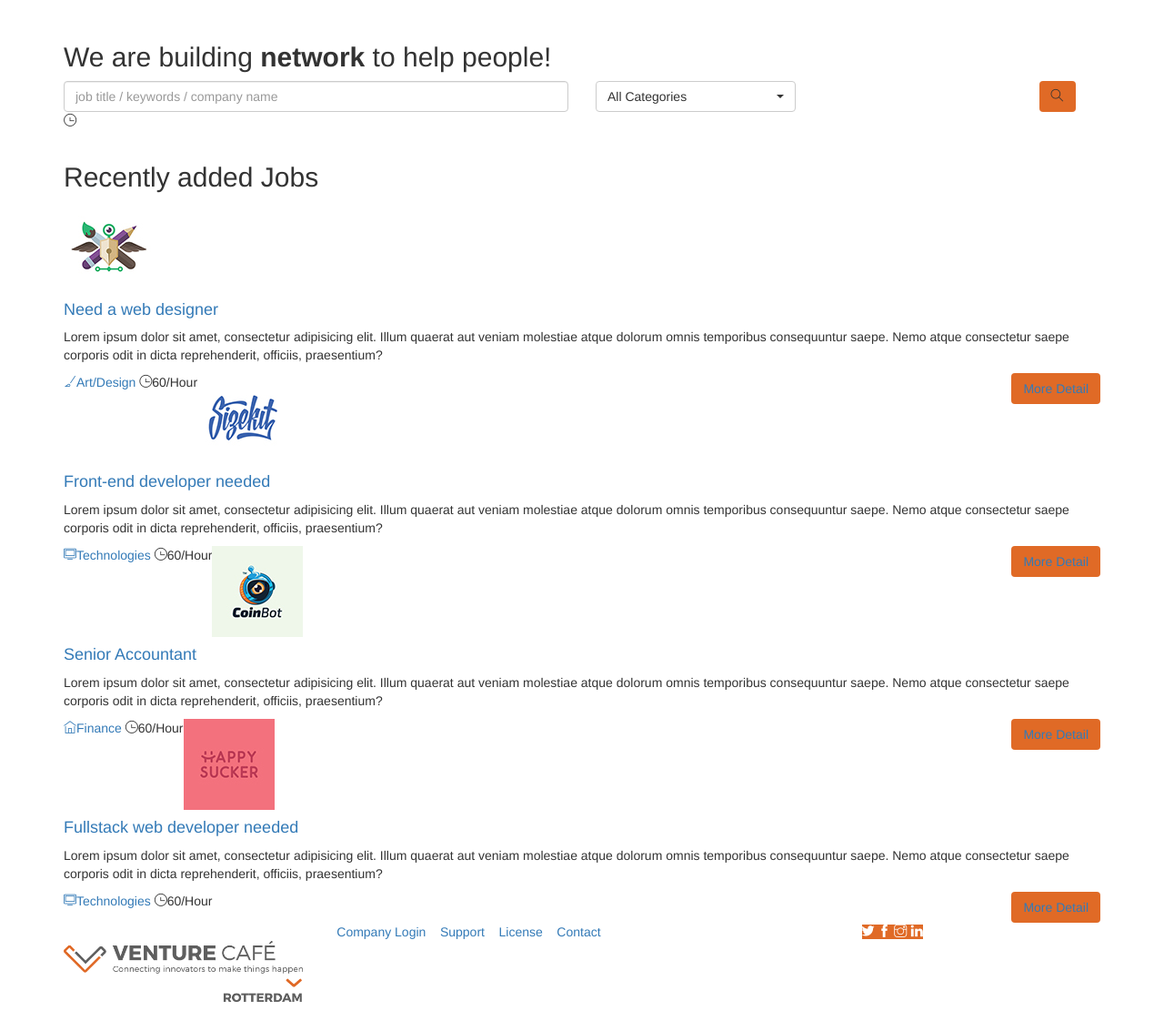
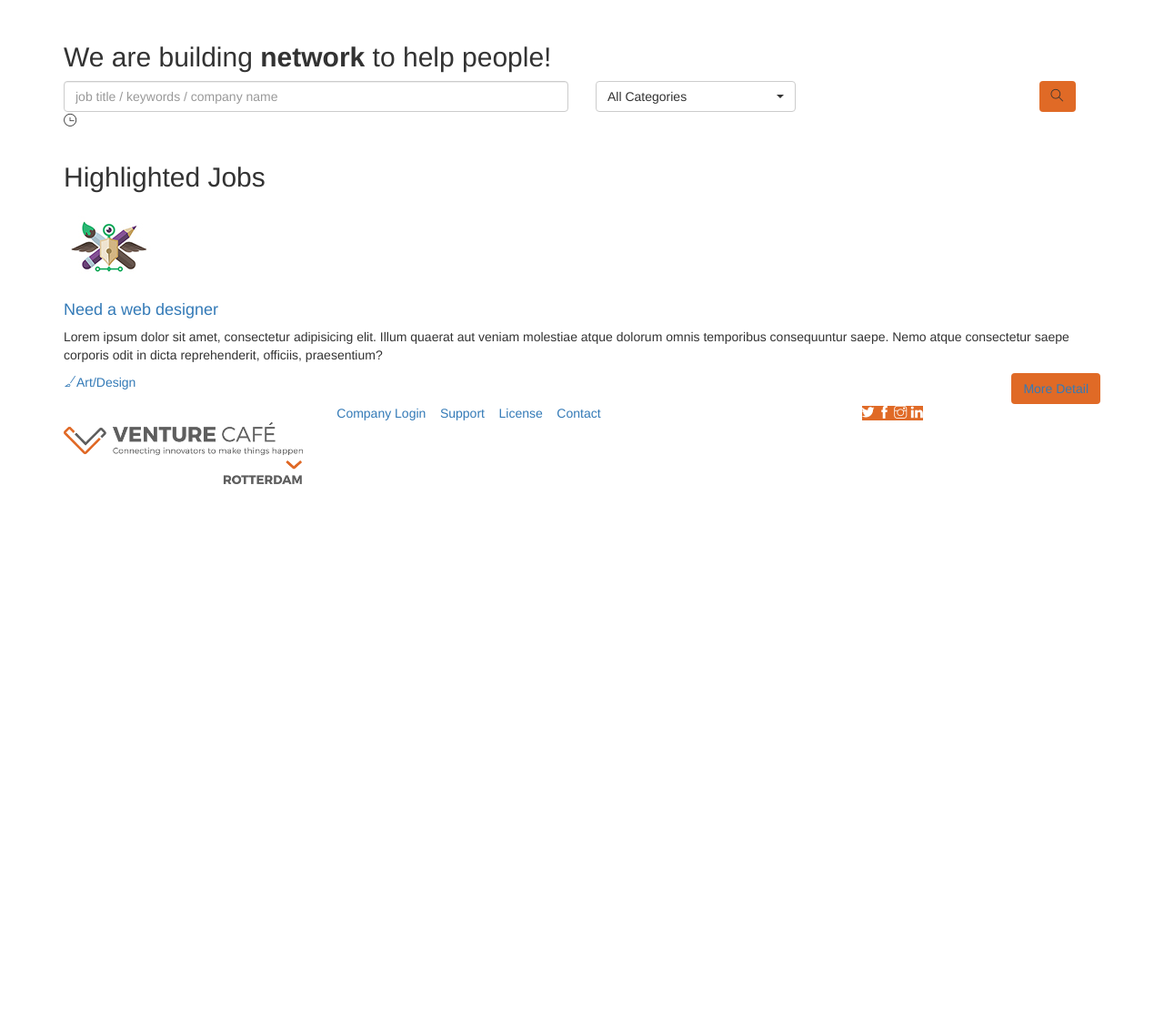
Before and after one commit to tahaygun/talent-portal, a CodeIgniter app: page /database/ in a window 1280 px wide. Shown: the part 246-1357 px from the top of the page at 91% size. After the commit the page ends 778 px from the top, so only its background shows below. Run offline with CodeIgniter, Linux system fonts and the light colour scheme; tables that the repository leaves empty or names only in its code hold one stand-in row (values such as "Sample post"); some libraries are stand-ins or nearby versions.

Commit message:
homepage clean for print

```diff
--- a/application/config/autoload.php
+++ b/application/config/autoload.php
@@ -132,4 +132,4 @@
 |
 |	$autoload['model'] = array('first_model' => 'first');
  */
-$autoload['model'] = array();
+$autoload['model'] = array('tpmodel');
--- a/application/controllers/Process.php
+++ b/application/controllers/Process.php
@@ -5,7 +5,8 @@
 {
 	public function index()
 	{
-		$this->load->view('homepage');
+		$data = $this->tpmodel->highlightedpostings();
+		$this->load->view('homepage', array('data' => $data));
 	}
 	public function openjoinpage()
 	{
--- /dev/null
+++ b/application/models/tpmodel.php
@@ -0,0 +1,14 @@
+<?php
+defined('BASEPATH') or exit('No direct script access allowed');
+class Tpmodel extends CI_Model
+{
+    public function highlightedpostings()
+    {
+        $query = "SELECT * FROM users
+        JOIN postings
+        ON users.id = postings.user_id
+        WHERE postings.highlighted=1";
+        $result = $this->db->query($query)->result_array();
+        return $result;
+    }
+}
--- a/application/views/homepage.php
+++ b/application/views/homepage.php
@@ -1,6 +1,7 @@
 <?php
 defined('BASEPATH') or exit('No direct script access allowed');
-?><!DOCTYPE html>
+?>
+	<!DOCTYPE html>
 	<html lang="en">
 
 	<head>
@@ -59,9 +60,8 @@
 									<span class="icon-bar"></span>
 									<span class="icon-bar"></span>
 								</button>
-              <a class="navbar-brand logo" href="index.html">
-                <img src="assets/img/logov.png"
-                  alt="" width="190px;">
+								<a class="navbar-brand logo" href="/">
+									<img src="assets/img/logov.png" alt="" width="190px;">
 								</a>
 							</div>
 
@@ -201,9 +201,12 @@
 			<!-- Find Job Section Start -->
 			<section class="find-job section">
 				<div class="container">
-        <h2 class="section-title">Recently added Jobs</h2>
+					<h2 class="section-title">Highlighted Jobs</h2>
 					<div class="row">
 						<div class="col-md-12">
+							<?php foreach ($data as $posting) {
+								# code...
+						} ?>
 							<div class="job-list">
 								<div class="thumb">
 									<a href="job-details.html">
@@ -214,9 +217,8 @@
 									<h4>
 										<a href="job-details.html">Need a web designer</a>
 									</h4>
-                <p>Lorem ipsum dolor sit amet, consectetur adipisicing elit. Illum quaerat aut veniam molestiae atque dolorum
-                  omnis temporibus consequuntur saepe. Nemo atque consectetur saepe corporis odit in dicta reprehenderit,
-                  officiis, praesentium?
+									<p>Lorem ipsum dolor sit amet, consectetur adipisicing elit. Illum quaerat aut veniam molestiae atque dolorum omnis
+										temporibus consequuntur saepe. Nemo atque consectetur saepe corporis odit in dicta reprehenderit, officiis, praesentium?
 									</p>
 									<div class="job-tag">
 										<div class="pull-left">
@@ -225,106 +227,10 @@
 													<a href="browse-categories.html">
 														<i class="ti-brush"></i>Art/Design</a>
 												</span>
-                      <span>
-                        <i class="ti-time"></i>60/Hour</span>
 											</div>
 										</div>
 										<div class="pull-right">
 
-                    <a href="job-details.html" class="btn btn-common btn-rm">More Detail</a>
-                  </div>
-                </div>
-              </div>
-            </div>
-            <div class="job-list">
-              <div class="thumb">
-                <a href="job-details.html">
-                  <img src="assets/img/jobs/img-2.jpg" alt="">
-                </a>
-              </div>
-              <div class="job-list-content">
-                <h4>
-                  <a href="job-details.html">Front-end developer needed</a>
-                </h4>
-                <p>Lorem ipsum dolor sit amet, consectetur adipisicing elit. Illum quaerat aut veniam molestiae atque dolorum
-                  omnis temporibus consequuntur saepe. Nemo atque consectetur saepe corporis odit in dicta reprehenderit,
-                  officiis, praesentium?
-                </p>
-                <div class="job-tag">
-                  <div class="pull-left">
-                    <div class="meta-tag">
-                      <span>
-                        <a href="browse-categories.html">
-                          <i class="ti-desktop"></i>Technologies</a>
-                      </span>
-                      <span>
-                        <i class="ti-time"></i>60/Hour</span>
-                    </div>
-                  </div>
-                  <div class="pull-right">
-                    <a href="job-details.html" class="btn btn-common btn-rm">More Detail</a>
-                  </div>
-                </div>
-              </div>
-            </div>
-            <div class="job-list">
-              <div class="thumb">
-                <a href="job-details.html">
-                  <img src="assets/img/jobs/img-3.jpg" alt="">
-                </a>
-              </div>
-              <div class="job-list-content">
-                <h4>
-                  <a href="job-details.html">Senior Accountant</a>
-                </h4>
-                <p>Lorem ipsum dolor sit amet, consectetur adipisicing elit. Illum quaerat aut veniam molestiae atque dolorum
-                  omnis temporibus consequuntur saepe. Nemo atque consectetur saepe corporis odit in dicta reprehenderit,
-                  officiis, praesentium?
-                </p>
-                <div class="job-tag">
-                  <div class="pull-left">
-                    <div class="meta-tag">
-                      <span>
-                        <a href="browse-categories.html">
-                          <i class="ti-home"></i>Finance</a> </span>
-                       <span>
-                        <i class="ti-time"></i>60/Hour</span>
-                    </div>
-                  </div>
-                  <div class="pull-right">
-
-                    <a href="job-details.html" class="btn btn-common btn-rm">More Detail</a>
-                  </div>
-                </div>
-              </div>
-            </div>
-            <div class="job-list">
-              <div class="thumb">
-                <a href="job-details.html">
-                  <img src="assets/img/jobs/img-4.jpg" alt="">
-                </a>
-              </div>
-              <div class="job-list-content">
-                <h4>
-                  <a href="job-details.html">Fullstack web developer needed</a>
-                </h4>
-                <p>Lorem ipsum dolor sit amet, consectetur adipisicing elit. Illum quaerat aut veniam molestiae atque dolorum
-                  omnis temporibus consequuntur saepe. Nemo atque consectetur saepe corporis odit in dicta reprehenderit,
-                  officiis, praesentium?
-                </p>
-                <div class="job-tag">
-                  <div class="pull-left">
-                    <div class="meta-tag">
-                      <span>
-                        <a href="browse-categories.html">
-                          <i class="ti-desktop"></i>Technologies</a>
-                      </span>
-                      <span>
-                      <span>
-                        <i class="ti-time"></i>60/Hour</span>
-                    </div>
-                  </div>
-                  <div class="pull-right">
 											<a href="job-details.html" class="btn btn-common btn-rm">More Detail</a>
 										</div>
 									</div>
@@ -335,15 +241,6 @@
 				</div>
 			</section>
 			<!-- Find Job Section End -->
-
-
-
-
-
-
-
-
-
 
 
 			<!-- Footer Section Start -->
@@ -373,7 +270,7 @@
 									<a href="#">&nbsp&nbsp License</a>
 
 
-                    <a href="#">&nbsp&nbsp  Contact</a>
+									<a href="#">&nbsp&nbsp Contact</a>
 
 								</div>
 							</div>
--- a/application/views/join_page.php
+++ b/application/views/join_page.php
@@ -61,7 +61,7 @@
                 <span class="icon-bar"></span>
                 <span class="icon-bar"></span>
               </button>
-              <a class="navbar-brand logo" href="index.html">
+              <a class="navbar-brand logo" href="/">
                 <img src="assets/img/logov.png"
                   alt="" width="190px;">
               </a>
```
Also changed, not shown: application/config/database.php (+12 -81 lines). Lines whose indentation alone changed are shown as unchanged.
